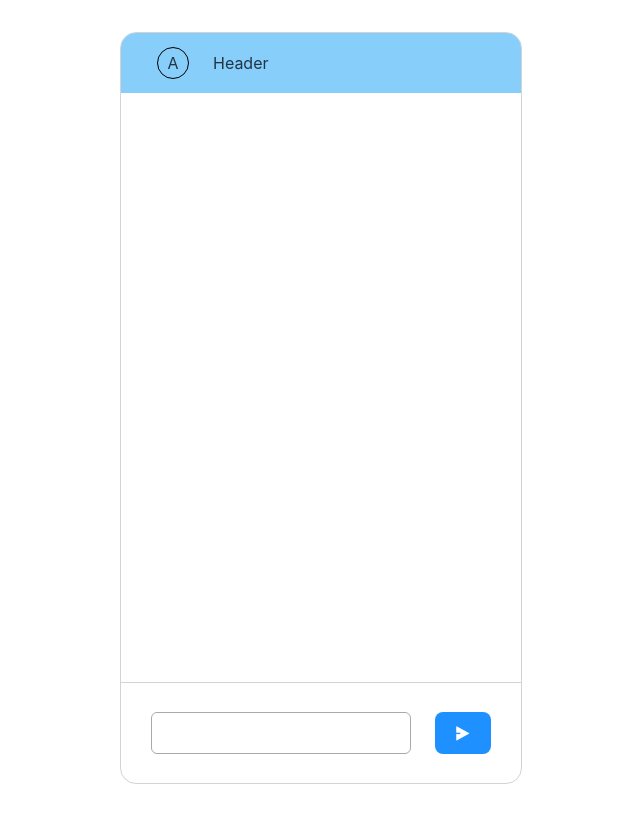
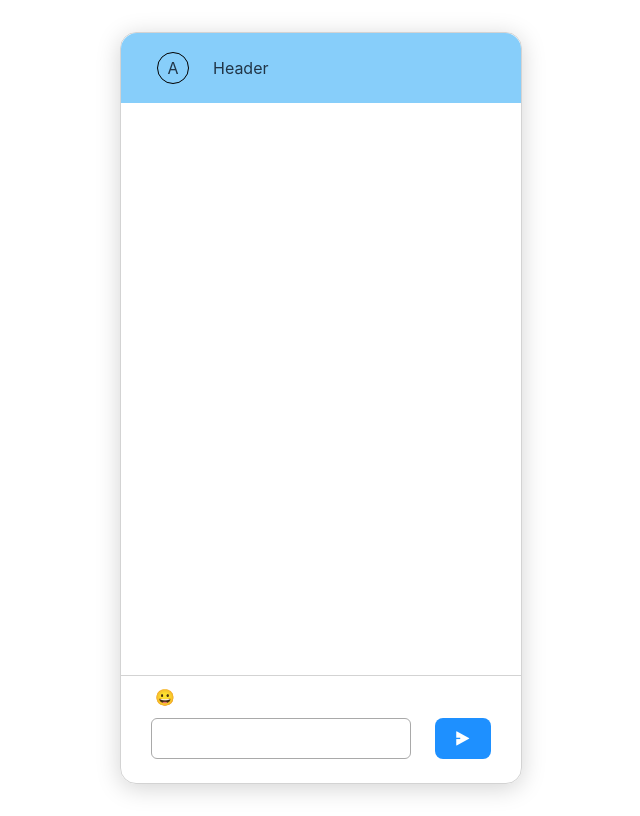
Before and after one commit to matthewaching/react-19-chat-demo, a React (Vite) app: page / in a window 1280 px wide. Shown: the whole page, without its empty margins (319-959 px from the left). Built offline with nearby package versions, Linux system fonts and the light colour scheme.

Commit message:
Implement EmojiMenu

```diff
--- a/src/App.css
+++ b/src/App.css
@@ -10,18 +10,19 @@
     height: 750px;
     border: 1px solid lightgrey;
     border-radius: 16px;
+    box-shadow: 0 4px 25px lightgrey;
     display: flex;
     flex-direction: column;
-    overflow: hidden;
 }
 
 .chatHeader {
-    height: 60px;
-    background-color: lightskyblue;
+    height: 70px;
+    border-radius: 16px 16px 0 0;
     padding: 0 36px;
     display: flex;
     align-items: center;
     gap: 24px;
+    background-color: lightskyblue;
 }
 
 .chatAvatar {
@@ -67,11 +68,48 @@
 }
 
 .chatFooter {
-    height: 100px;
-    padding: 0 30px;
+    position: relative;
+    padding: 8px 30px 24px 30px;
     border-top: 1px solid lightgrey;
     display: flex;
+    flex-direction: column;
+    gap: 6px;
+}
+
+.emojiMenuButton {
+    padding: 0;
+    padding-bottom: 1px;
+    height: 28px;
+    width: 28px;
+    display: flex;
+    justify-content: center;
     align-items: center;
+    background-color: transparent;
+    align-self: flex-start;
+}
+
+.emojiMenu {
+    position: absolute;
+    top: 36px;
+    padding: 4px;
+    border: 1px solid grey;
+    border-radius: 6px;
+    display: grid;
+    grid-template-columns: repeat(12, 1fr);
+    background-color: white;
+    z-index: 10;
+}
+
+.emojiButton {
+    padding: 0;
+    padding-bottom: 1px;
+    height: 28px;
+    width: 28px;
+    display: flex;
+    justify-content: center;
+    align-items: center;
+    background-color: transparent;
+    align-self: flex-start;
 }
 
 .chatForm {
--- a/src/components/ChatContainer.tsx
+++ b/src/components/ChatContainer.tsx
@@ -1,4 +1,5 @@
 import { useLayoutEffect, useRef, useState } from "react";
+import EmojiMenu from "./EmojiMenu/EmojiMenu";
 
 const dogResponses = ['Wa-rf', 'Wa-rk', 'Ba-rk', 'Bo-rk', 'Awo-', 'Aro-'];
 const dogPunctuation = ['...', '...?', '?', '!', '~'];
@@ -51,6 +52,7 @@ const ChatContainer = () => {
                 {messages.map(message => <div className={message.outbound ? 'messageSent' : 'messageReceived'}>{message.text}</div>)}
             </div>
             <div className='chatFooter'>
+                <EmojiMenu onEmojiSelected={(emoji: string) => setTextInput(prevInput => prevInput + emoji)} />
                 <form className='chatForm'>
                     <input value={textInput} onChange={(event => setTextInput(event.target.value))} />
                     <button type='submit' onClick={(event: React.MouseEvent) => handleSubmit(event)}>
--- /dev/null
+++ b/src/components/EmojiMenu/EmojiButton.tsx
@@ -0,0 +1,20 @@
+import React from 'react'
+
+type Props = {
+    emoji: string,
+    onClick: (event: React.MouseEvent<HTMLButtonElement>) => void,
+    onMouseEnter: (event: React.MouseEvent<HTMLButtonElement>) => void,
+};
+
+const EmojiButton = ({ emoji, onClick, onMouseEnter }: Props) => {
+    // Exercise 1b: Memoization with useCallback and React.memo
+    // stallComponent(2);
+
+    return (
+        <button id={emoji} className='emojiButton' onClick={onClick} onMouseEnter={onMouseEnter}>
+            {emoji}
+        </button>
+    );
+};
+
+export default EmojiButton;
--- /dev/null
+++ b/src/components/EmojiMenu/EmojiMenu.tsx
@@ -0,0 +1,52 @@
+import { useEffect, useRef, useState } from "react";
+import { emojis } from "../emojis";
+import EmojiButton from "./EmojiButton";
+
+type Props = { onEmojiSelected: (value: string) => void };
+
+const EmojiMenu = ({ onEmojiSelected }: Props) => {
+    const [menuAnchor, setMenuAnchor] = useState<HTMLButtonElement | null>(null);
+    const [displayEmoji, setDisplayEmoji] = useState<string>('\u{1F600}');
+
+    const menuRef = useRef<HTMLDivElement | null>(null);
+
+    useEffect(() => {
+        const checkMenuClick = (event: MouseEvent) => {
+            if (menuRef.current && !menuRef.current.contains(event.target as Node)) {
+                setMenuAnchor(null);
+            }
+        }
+
+        document.addEventListener('click', checkMenuClick);
+
+        return () => document.removeEventListener('click', checkMenuClick);
+    });
+
+    const toggleEmojiMenu = (event: React.MouseEvent<HTMLButtonElement>) => {
+        const targetNode = event.currentTarget;
+        event.stopPropagation();
+        setMenuAnchor(currentAnchor => currentAnchor ? null : targetNode);
+    };
+
+    const handleEmojiSelect = (event: React.MouseEvent<HTMLButtonElement>) => {
+        onEmojiSelected(event.currentTarget.id);
+        setMenuAnchor(null);
+    };
+
+    const handleEmojiHover = (event: React.MouseEvent<HTMLButtonElement>) => {
+        setDisplayEmoji(event.currentTarget.id);
+    };
+
+    return (
+        <>
+            <button className='emojiMenuButton' onClick={toggleEmojiMenu}>{displayEmoji}</button>
+            {menuAnchor && (
+                <div className='emojiMenu' ref={menuRef}>
+                    {emojis.map(emoji => <EmojiButton key={emoji} emoji={emoji} onClick={handleEmojiSelect} onMouseEnter={handleEmojiHover} />)}
+                </div>
+            )}
+        </>
+    )
+}
+
+export default EmojiMenu
--- a/src/components/emojis.ts
+++ b/src/components/emojis.ts
@@ -1,8 +1,8 @@
 export const emojis = [
-    '&#128512;', '&#128513;', '&#128514;', '&#128515;', '&#128516;', '&#128517;', '&#128518;', '&#128519;', '&#128520;',
-    '&#128521;', '&#128522;', '&#128523;', '&#128524;', '&#128525;', '&#128526;', '&#128527;', '&#128528;', '&#128529;',
-    '&#128530;', '&#128531;', '&#128532;', '&#128533;', '&#128534;', '&#128535;', '&#128536;', '&#128537;', '&#128538;',
-    '&#128539;', '&#128540;', '&#128541;', '&#128542;', '&#128543;', '&#128544;', '&#128545;', '&#128546;', '&#128547;',
-    '&#128548;', '&#128549;', '&#128550;', '&#128551;', '&#128552;', '&#128553;', '&#128554;', '&#128555;', '&#128556;',
-    '&#128557;', '&#128558;', '&#128559;', '&#128560;', '&#128561;', '&#128562;', '&#128563;', '&#128564;', '&#128565;',
-    '&#128566;', '&#128567;'];
+    '\u{1F600}', '\u{1F601}', '\u{1F602}', '\u{1F603}', '\u{1F604}', '\u{1F605}', '\u{1F606}', '\u{1F607}', '\u{1F608}', '\u{1F609}',
+    '\u{1F60A}', '\u{1F60B}', '\u{1F60C}', '\u{1F60D}', '\u{1F60E}', '\u{1F60F}', '\u{1F610}', '\u{1F611}', '\u{1F612}', '\u{1F613}',
+    '\u{1F614}', '\u{1F615}', '\u{1F616}', '\u{1F617}', '\u{1F618}', '\u{1F619}', '\u{1F61A}', '\u{1F61B}', '\u{1F61C}', '\u{1F61D}',
+    '\u{1F61E}', '\u{1F61F}', '\u{1F620}', '\u{1F621}', '\u{1F622}', '\u{1F623}', '\u{1F624}', '\u{1F625}', '\u{1F626}', '\u{1F627}',
+    '\u{1F628}', '\u{1F629}', '\u{1F62A}', '\u{1F62B}', '\u{1F62C}', '\u{1F62D}', '\u{1F62E}', '\u{1F62F}', '\u{1F630}', '\u{1F631}',
+    '\u{1F632}', '\u{1F633}', '\u{1F634}', '\u{1F635}', '\u{1F636}', '\u{1F637}'
+];
--- /dev/null
+++ b/src/components/helpers.ts
@@ -0,0 +1,6 @@
+export function stallComponent(ms: number = 1) {
+    const startTime = performance.now();
+    while (performance.now() - startTime < ms) {
+        // Do nothing for 1 ms per item to emulate extremely slow code
+    }
+};
```
